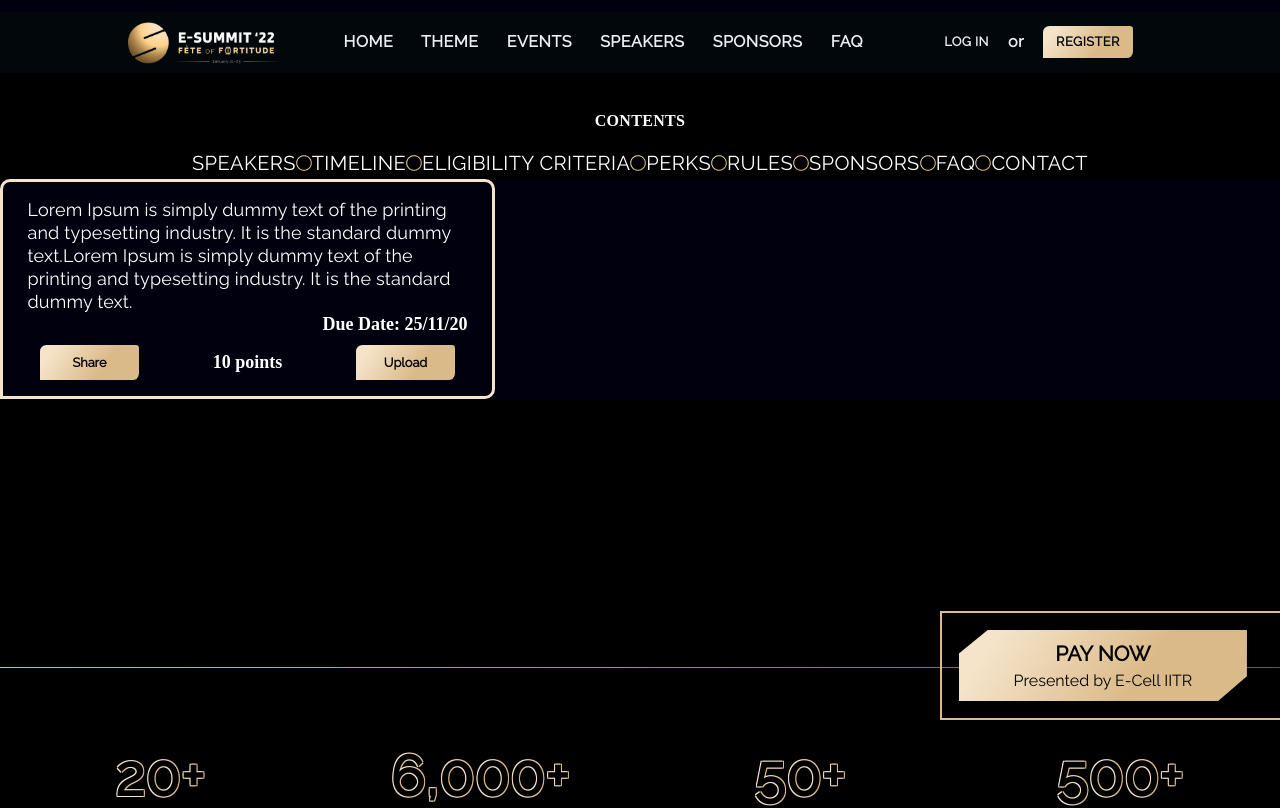
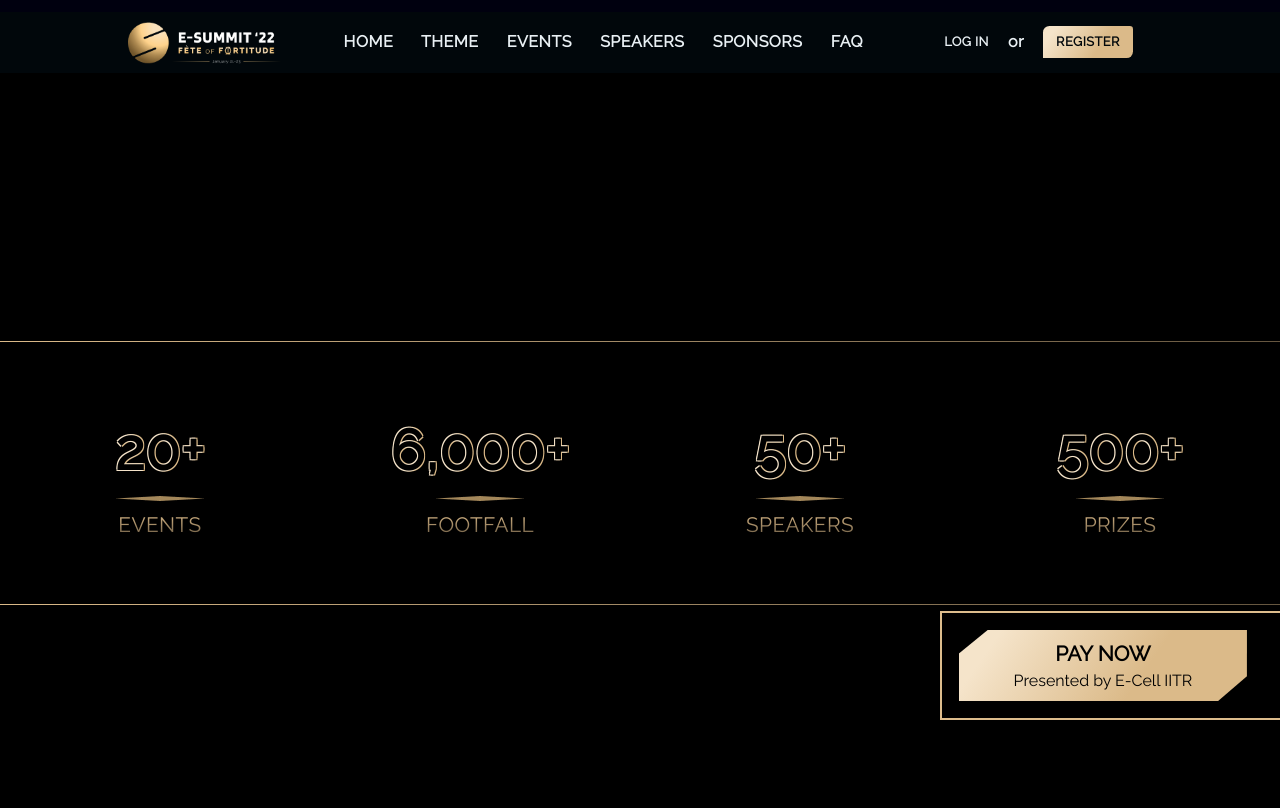
Before and after one commit to Ecell-IITR/Esummit22-frontend, a Next.js app: page / in a window 1280 px wide. Shown: the top 808 px of the page. Built offline with nearby package versions, Linux system fonts and the light colour scheme; no server answers; a web font is replaced by a local one.

Commit message:
Linted code
Signed-off-by: Darkshredder <srivastavayash58@gmail.com>

```diff
--- a/pages/_app.js
+++ b/pages/_app.js
@@ -14,8 +14,6 @@ import "react-toastify/dist/ReactToastify.css";
 import Header from "../components/Header/index";
 import PayNowCard from "../components/payNowCard";
 import MobileProvider from "../utils/MobileContext";
-import Content from "../components/content";
-import Task from "../components/task";
 
 function MyApp({ Component, pageProps }) {
   // initial_user
@@ -44,8 +42,6 @@ function MyApp({ Component, pageProps }) {
            `}
         </Script>
         <Header />
-        <Content />
-        <Task />
         <Component {...pageProps} />
         <Footer />
         <PayNowCard />
```
